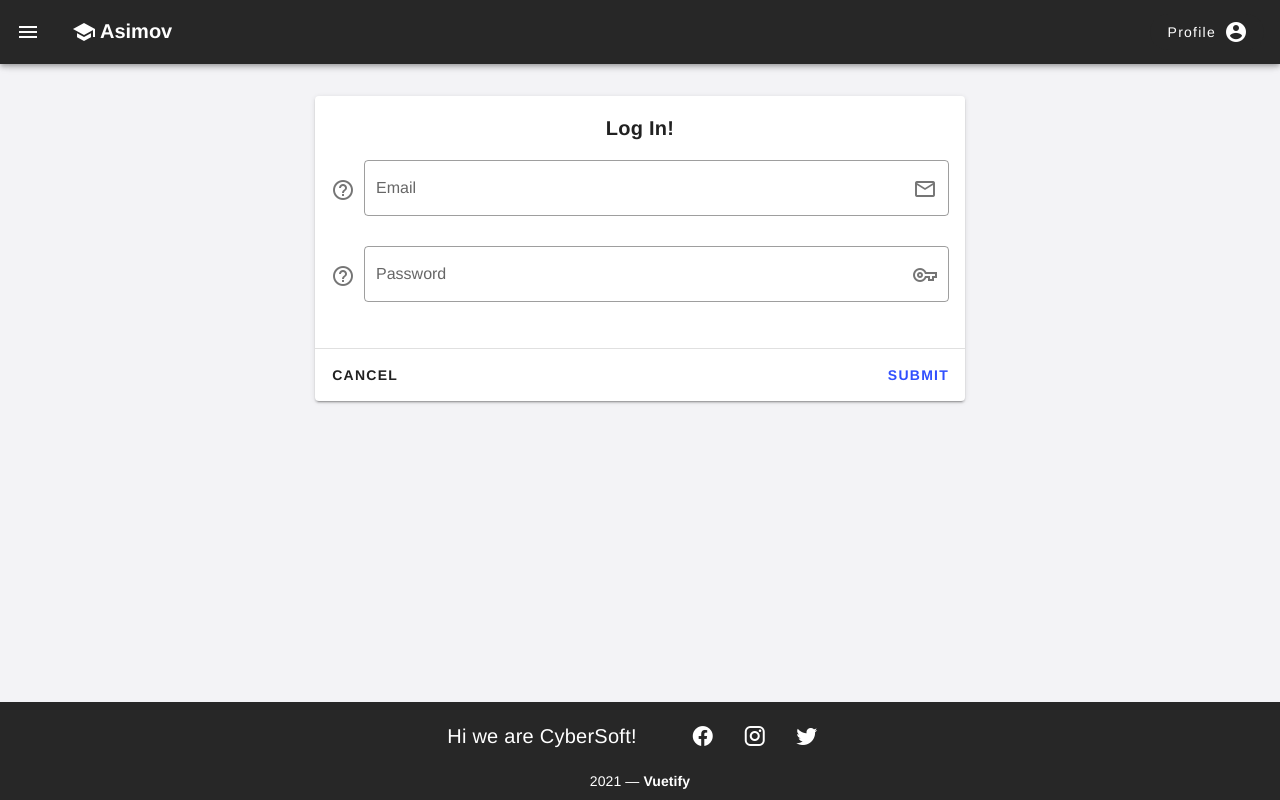
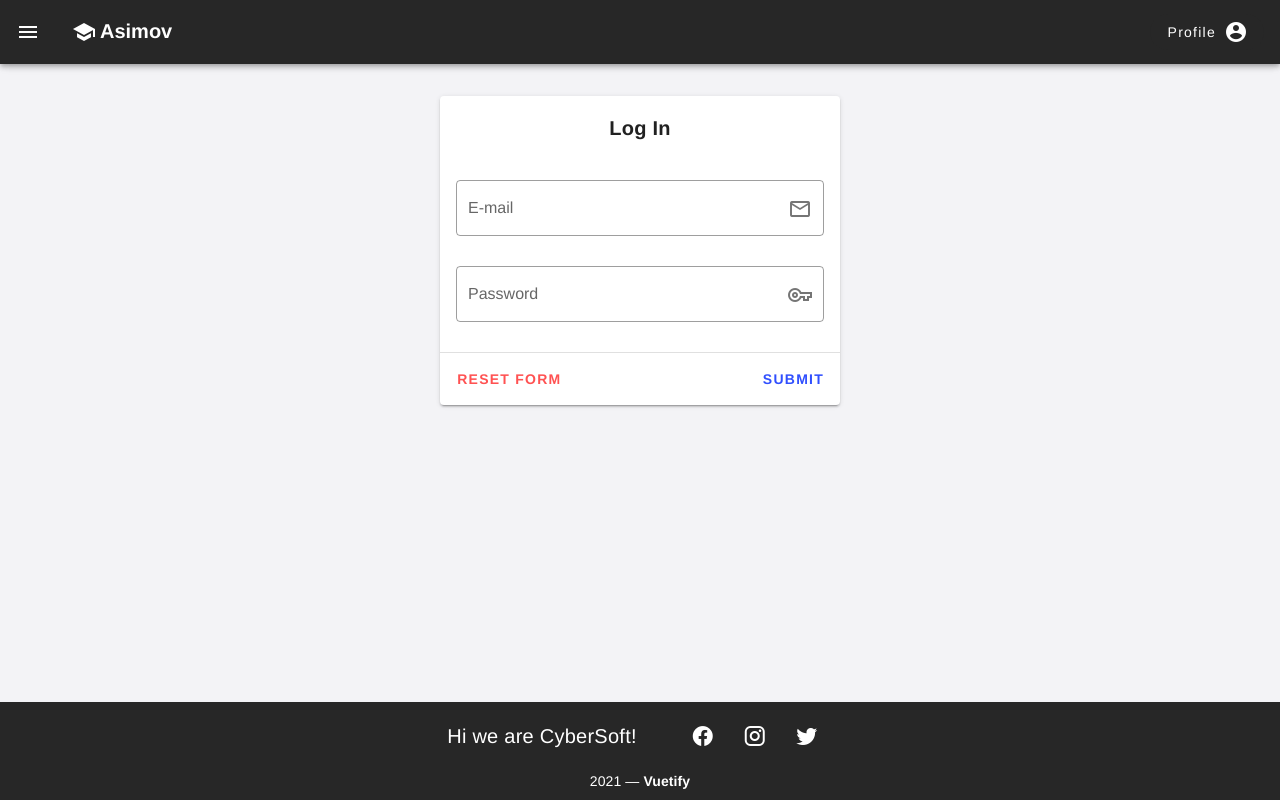
Before and after one commit to Cybersoft-Asimov-20212/frontend-asimov, a Vue app: page /log-in in a window 1280 px wide. Built offline with nearby package versions, Linux system fonts and the light colour scheme.

Commit message:
fix: improved login component

```diff
--- a/src/log-in/pages/log-in.vue
+++ b/src/log-in/pages/log-in.vue
@@ -3,101 +3,60 @@
     <v-container class="mt-5 px-4">
       <v-row>
         <v-col cols="12" align="center">
-        <v-card ref="form" max-width="650">
-          <v-card-title class="justify-center font-weight-bold">Log In!</v-card-title>
-          <v-card-text>
-            <v-text-field outlined
-                ref="email"
+          <v-card max-width="400" >
+            <v-card-title class="justify-center font-weight-bold mb-5">Log In</v-card-title>
+
+            <v-card-text class="pb-0">
+              <v-form ref="form" v-model="valid" lazy-validation>
+                <v-text-field
                     v-model="email"
-                :rules="[() => !!email || 'This field is required']"
-                :error-messages="errorMessages"
-                label="Email"
-                placeholder="example@gmail.com"
-                required
+                    :rules="emailRules"
+                    label="E-mail"
+                    placeholder="example@mail.com"
+                    required outlined
                 >
-              <template v-slot:prepend>
-                <v-tooltip
-                    bottom
-                >
+                  <template v-slot:append>
+                    <v-tooltip bottom>
                       <template v-slot:activator="{ on }">
-                    <v-icon v-on="on">
-                      mdi-help-circle-outline
-                    </v-icon>
+                        <v-icon v-on="on">mdi-email-outline</v-icon>
                       </template>
-                  I'm a tooltip
+                      Write here the email you registered
                     </v-tooltip>
                   </template>
+                </v-text-field>
+                <v-text-field
+                    v-model="password"
+                    :rules="passwordRules"
+                    label="Password"
+                    placeholder="*******"
+                    type="password"
+                    required outlined
+                >
                   <template v-slot:append>
-                <v-fade-transition leave-absolute>
-                  <v-icon v-on="on">
-                    mdi-email-outline
-                  </v-icon>
-                </v-fade-transition>
+                    <v-tooltip bottom>
+                      <template v-slot:activator="{ on }">
+                        <v-icon v-on="on">mdi-key-outline</v-icon>
+                      </template>
+                      Your password is not displayed
+                    </v-tooltip>
                   </template>
                 </v-text-field>
-            <v-text-field outlined
-                          type="password"
-                          ref="password"
-                          v-model="password"
-                          :rules="[() => !!password || 'This field is required']"
-                          :error-messages="errorMessages"
-                          label="Password"
-                          placeholder="*********"
-                          required
-            >
-              <template v-slot:prepend>
-                <v-tooltip
-                    bottom
-                >
-                  <template v-slot:activator="{ on }">
-                    <v-icon v-on="on">
-                      mdi-help-circle-outline
-                    </v-icon>
-                  </template>
-                  I'm a tooltip
-                </v-tooltip>
-              </template>
-              <template v-slot:append>
-                <v-fade-transition leave-absolute>
-                  <v-icon v-on="on">
-                    mdi-key-outline
-                  </v-icon>
-                </v-fade-transition>
-              </template>
-            </v-text-field>
+              </v-form>
             </v-card-text>
+
             <v-divider></v-divider>
+
             <v-card-actions>
-            <v-btn text
-                   class="font-weight-bold">
-              Cancel
+              <v-btn color="error"
+                     text class="font-weight-bold"
+                     @click="reset">
+                Reset Form
               </v-btn>
               <v-spacer></v-spacer>
-            <v-slide-x-reverse-transition>
-              <v-tooltip
-                  v-if="formHasErrors"
-                  left
-              >
-                <template v-slot:activator="{ on, attrs }">
-                  <v-btn
-                      icon
-                      class="my-0"
-                      v-bind="attrs"
-                      @click="resetForm"
-                      v-on="on"
-                  >
-                    <v-icon>mdi-refresh</v-icon>
-                  </v-btn>
-                </template>
-                <span>Refresh form</span>
-              </v-tooltip>
-            </v-slide-x-reverse-transition>
-            <v-btn
+              <v-btn :disabled="!valid"
                      class="font-weight-bold"
                      color="indigo accent-4"
-                text
-                @click="submit"
-            >
+                     text @click="submit">
                 Submit
               </v-btn>
             </v-card-actions>
@@ -113,44 +72,33 @@ export default {
   name: "log-in",
     data: () => ({
       errorMessages: '',
-      email: null,
       password: null,
       formHasErrors: false,
+      valid: true,
+      passwordRules: [
+        v => !!v || 'Password is required',
+      ],
+      email: '',
+      emailRules: [
+        v => !!v || 'E-mail is required',
+        v => /.+@.+\..+/.test(v) || 'E-mail must be valid',
+      ],
     }),
 
-    computed: {
-      form () {
-        return {
-          email: this.email,
-          password: this.password
+    methods: {
+      submit () {
+        this.$refs.form.validate();
+
+        const usuario = {
+          correo: this.email,
+          password: this.password,
+        };
+
+        console.log("el usuario es: ", usuario);
+      },
+      reset () {
+        this.$refs.form.reset()
       }
-      },
-    },
-
-    watch: {
-      email () {
-        this.errorMessages = ''
-      },
-    },
-
-    methods: {
-      resetForm () {
-        this.errorMessages = []
-        this.formHasErrors = false
-
-        Object.keys(this.form).forEach(f => {
-          this.$refs[f].reset()
-        })
-      },
-      submit () {
-        this.formHasErrors = false
-
-        Object.keys(this.form).forEach(f => {
-          if (!this.form[f]) this.formHasErrors = true
-
-          this.$refs[f].validate(true)
-        })
-      },
     },
   }
 </script>
```
Also changed, not shown: src/log-in/services/log-in.service.js (added, +9 -0 lines). Lines whose indentation alone changed are shown as unchanged.
